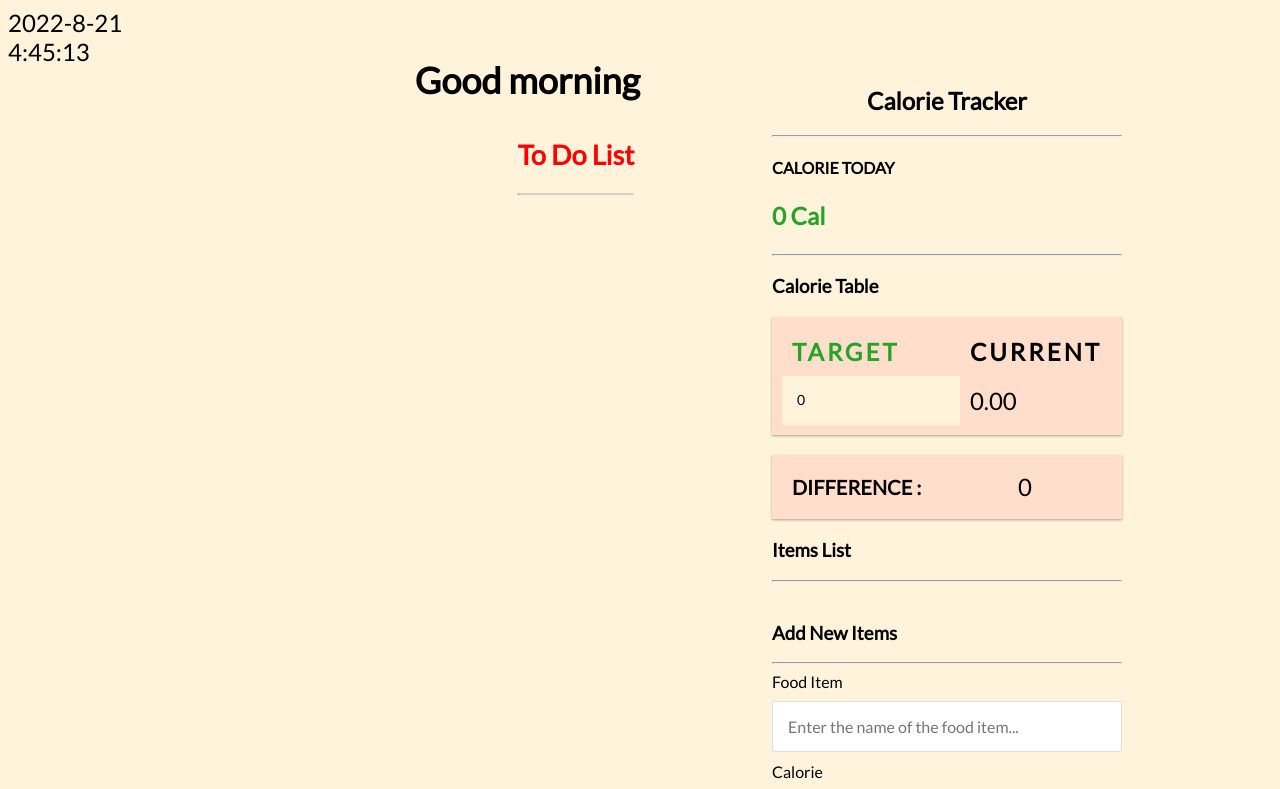
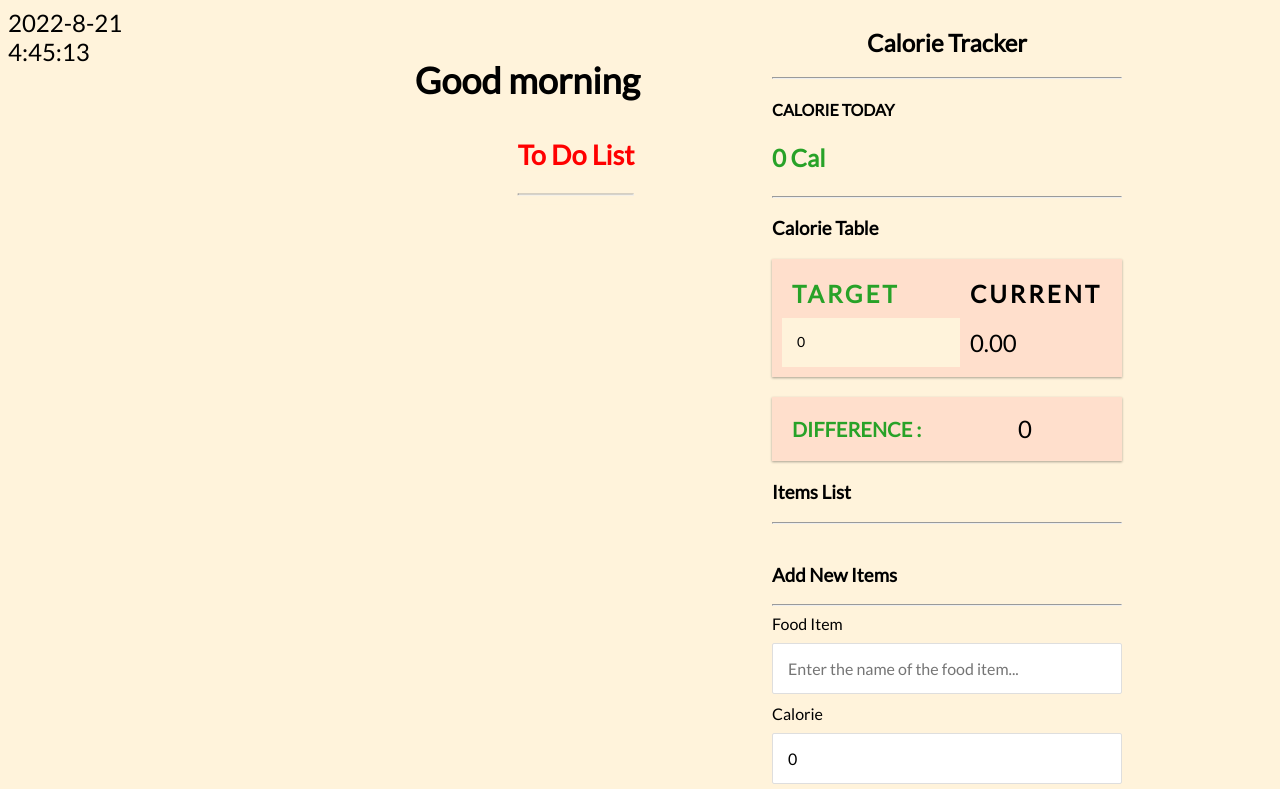
Before and after one commit to shubham-tam/daily_routine, a React (Create React App) app: page / in a window 1280 px wide. Shown: the top 789 px of the page. Built offline with nearby package versions, Linux system fonts and the light colour scheme.

Commit message:
Some CSS changes

```diff
--- a/src/Components/Calorie Tracker/CalorieTable.js
+++ b/src/Components/Calorie Tracker/CalorieTable.js
@@ -4,7 +4,6 @@ import {
   CalorieDataTable,
   Target,
   Current,
-  Difference,
   H1,
   Value,
   DiffValue,
@@ -51,6 +50,17 @@ export const CalorieTable = () => {
     color: ${difference < 0 ? "red" : "#28A228"};
   `;
 
+  const Difference = styled.div`
+    display: flex;
+    width: 350px;
+    font-weight: 600;
+    font-size: 20px;
+    // background-color: #fff;
+    background-color: #ffdfcc;
+    padding: 10px;
+    color: ${difference < 0 ? "red" : "#28A228"};
+  `;
+
   return (
     <div>
       <h4>CALORIE TODAY</h4>
--- a/src/Components/DateComponents/DateComponent.js
+++ b/src/Components/DateComponents/DateComponent.js
@@ -2,7 +2,7 @@ import React, { Component } from "react";
 import styled from "styled-components";
 
 const Dat = styled.div`
-  // display: inline-block;
+  display: inline-block;
   font-size: 24px;
 `;
 
--- a/src/Components/DateComponents/TimeComponent.js
+++ b/src/Components/DateComponents/TimeComponent.js
@@ -2,20 +2,8 @@ import React, { Component } from "react";
 import styled from "styled-components";
 
 const Tym = styled.div`
-  // display: inline-block;
-  //   color: red;
-  // font-weight: 600;
+  display: inline-block;
   font-size: 24px;
-
-  // display: flex;
-  // align-items: center;
-  // justify-content: center;
-  // flex-direction: column;
-  // position: relative;
-  // top: 10%;
-  // left: 50%;
-  // transform: translate(-100%, -50%);
-  // position: absolute;
 `;
 
 export class TimeComponent extends Component {
--- a/src/DateNTime.jsx
+++ b/src/DateNTime.jsx
@@ -4,15 +4,14 @@ import { DateComponent } from "./Components/DateComponents/DateComponent";
 import { TimeComponent } from "./Components/DateComponents/TimeComponent";
 
 const Wrap = styled.div`
-  display: flex;
-  flex-direction: column;
-  flex-wrap: nowrap;
+  display: inline-block;
 `;
 
 export const DateNTime = () => {
   return (
     <Wrap>
       <DateComponent />
+      <br />
       <TimeComponent />
     </Wrap>
   );
--- a/src/style/CalorieStyle.js
+++ b/src/style/CalorieStyle.js
@@ -58,17 +58,6 @@ export const Value = styled.div`
   // border-right: 1px solid #dedede;
 `;
 
-export const Difference = styled.div`
-  display: flex;
-  width: 350px;
-  font-weight: 600;
-  font-size: 20px;
-  // background-color: #fff;
-  background-color: #ffdfcc;
-  padding: 10px;
-  // box-shadow: 0 1px 3px rgba(0, 0, 0, 0.12), 0 1px 2px rgba(0, 0, 0, 0.24);
-`;
-
 export const DiffValue = styled.div`
   display: flex;
   //   justify-content: center;
@@ -111,7 +100,7 @@ export const Li = styled.li`
   justify-content: space-between;
   position: relative;
   padding: 10px;
-  // margin: 10px 0;
+  margin: 10px 0px;
   box-shadow: 0 1px 3px rgba(0, 0, 0, 0.12), 0 1px 2px rgba(0, 0, 0, 0.24);
 
   &:hover ${ButtonDeleteItem} {
```
